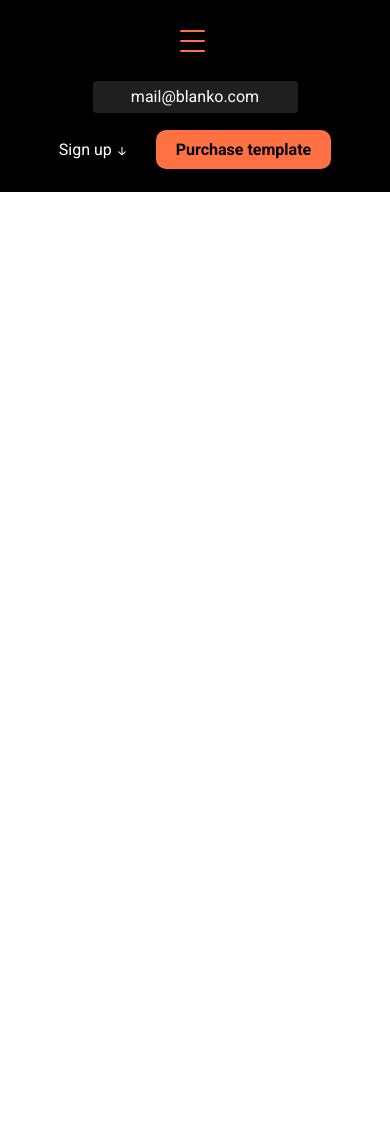
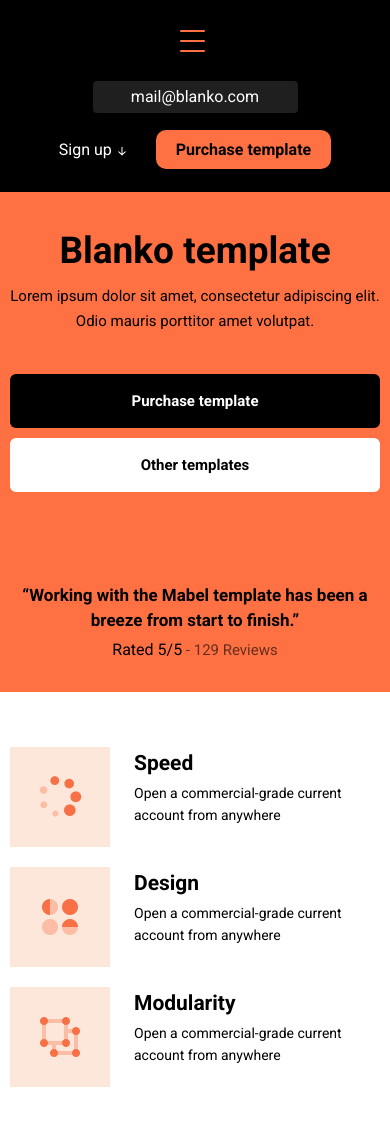
Before and after one commit to m1lkyway123/blanko, a plain HTML site: page index.html in a window 390 px wide. Before the commit the page ends 844 px from the top, so only its background shows below. Drawn offline with Linux system fonts and the light colour scheme.

Commit message:
added responsive two section

```diff
--- a/assets/css/style.css
+++ b/assets/css/style.css
@@ -603,6 +603,54 @@ ul, a {
         padding: 10px 20px;
         border-radius: 10px;
     }
+
+    .template__content {
+        display: block;
+        padding: 0;
+    }
+    .template__content-texts {
+        padding-top: 60px;
+        padding-bottom: 30px;
+    }
+    .template__content-text {
+        margin: 0 auto 64px;
+    }
+    .template__content-btn {
+        margin-bottom: 100px;
+    }
+    .template__review-stars {
+        margin-bottom: 18px;
+    }
+    .template__review-text {
+        margin-bottom: 10px;
+    }
+    .template__content-img {
+        display: none;
+    }
+
+    .feature {
+        padding: 55px 0;
+    }
+    .feature__content {
+        flex-wrap: wrap;
+    }
+    .feature__content-item:nth-child(3) {
+        margin-top: 20px;
+    }
+}
+
+
+@media (max-width: 868px) {
+    .feature__content {
+        justify-content: center;
+    }
+    .feature__content-item:nth-child(2) {
+        margin-top: 20px;
+    }
+    .feature__item-title {
+        font-size: 22px;
+        margin-bottom: 5px;
+    }
 }
 
 
@@ -653,4 +701,70 @@ ul, a {
     .header__email {
         margin-bottom: 25px;
     }
+
+    .template__content-title {
+        font-size: 55px;
+        margin-bottom: 20px;
+        margin-left: 0;
+    }
+    .template__content-text {
+        margin-bottom: 50px;
+    }
+    .template__content-btn {
+        font-size: 17px;
+        margin-bottom: 90px;
+    }
+    .template__btn-purchase, .template__btn-other {
+        padding: 15px 20px;
+    }
+    .template__review-stars {
+        margin-bottom: 16px;
+    }
+    .template__review-text {
+        font-size: 18px;
+    }
 }
+
+
+@media (max-width: 440px) {
+    .template__content-texts {
+        padding-top: 40px;
+    }
+    .template__content-title {
+        font-size: 37px;
+        margin-bottom: 15px;
+    }
+    .template__content-text {
+        font-size: 15px;
+        line-height: 25px;
+        margin-bottom: 40px;
+    }
+    .template__content-btn {
+        font-size: 15px;
+        margin-bottom: 75px;
+    }
+    .template__btn-purchase, .template__btn-other {
+        display: block;
+    }
+    .template__btn-other {
+        margin-top: 10px;
+        margin-left: 0;
+    }
+    .template__review-stars {
+        margin-bottom: 10px;
+    }
+    .template__review-text {
+        font-size: 17px;
+        line-height: 25px;
+        margin-bottom: 5px;
+    }
+
+    .feature__item-title {
+        font-size: 21px;
+        margin-bottom: 3px;
+    }
+    .feature__item-text {
+        font-size: 14px;
+        line-height: 22px;
+    }
+}
--- a/index.html
+++ b/index.html
@@ -44,7 +44,7 @@
             </div>
         </div>
     </header>
-    <!-- <main class="main">
+    <main class="main">
         <section class="template">
             <div class="container">
                 <div class="template__content">
@@ -121,7 +121,7 @@
             </div>
         </section>
 
-        <section class="druk">
+        <!-- <section class="druk">
             <div class="container">
                 <div class="druk__wrapper">
                     <div class="druk__content">
```
